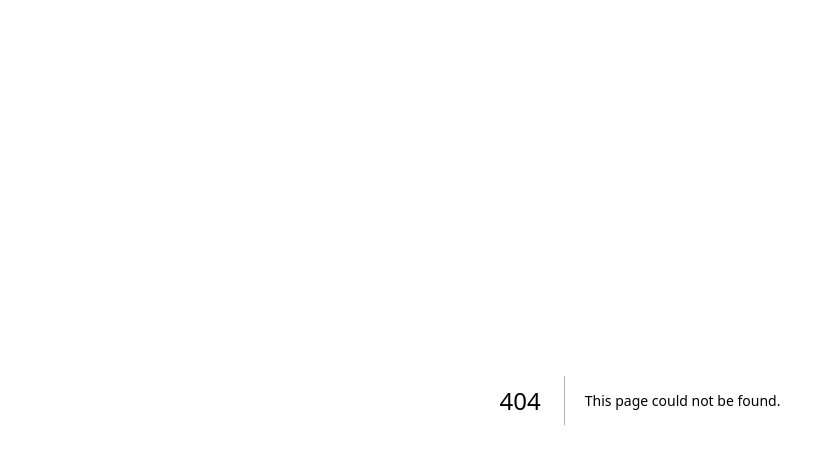
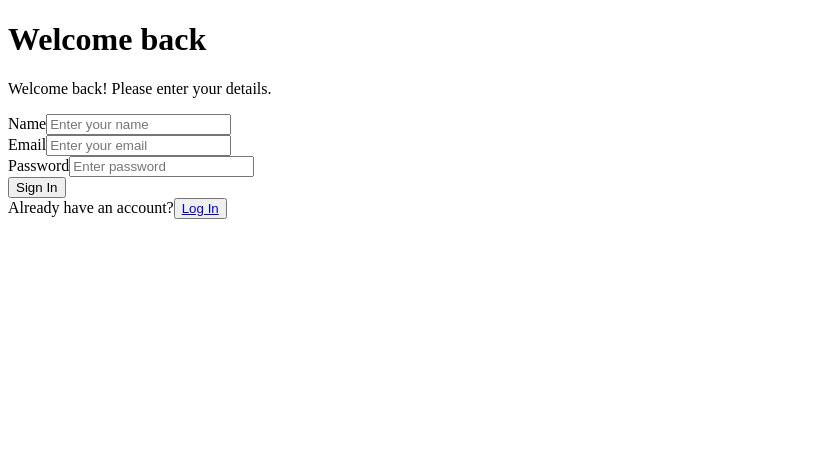
Before and after one commit to DalvinderSingh2022/Tasker, a Next.js app: page /auth/signin in a window 1280 px wide. Before the commit this address had no page. Shown: the top 464 px of the page, without its empty margins (0-835 px from the left). Built offline with nearby package versions, Linux system fonts and the light colour scheme.

Commit message:
Authentication functioanlity added

```diff
--- /dev/null
+++ b/firebase.js
@@ -0,0 +1,16 @@
+import { initializeApp } from "firebase/app";
+import { getAuth } from "firebase/auth";
+
+const firebaseConfig = {
+    apiKey: "AIzaSyBxJ0nL7YvYTLrHCubomGINJ2Kuh-Tt7w8",
+    authDomain: "todo-web-1180e.firebaseapp.com",
+    databaseURL: "https://todo-web-1180e-default-rtdb.asia-southeast1.firebasedatabase.app",
+    projectId: "todo-web-1180e",
+    storageBucket: "todo-web-1180e.appspot.com",
+    messagingSenderId: "487754811179",
+    appId: "1:487754811179:web:f0d486b055c2b0933a676e",
+    measurementId: "G-LEPLPB7JRQ"
+};
+
+const app = initializeApp(firebaseConfig);
+export const auth = getAuth(app);
--- a/package.json
+++ b/package.json
@@ -9,8 +9,9 @@
     "lint": "next lint"
   },
   "dependencies": {
+    "firebase": "^10.7.1",
+    "next": "14.0.4",
     "react": "^18",
-    "react-dom": "^18",
-    "next": "14.0.4"
+    "react-dom": "^18"
   }
 }
--- a/pages/_app.js
+++ b/pages/_app.js
@@ -1,5 +1,14 @@
+import { authContext, authReducer, initialAuthState } from '@/store/auth';
+import { useReducer } from 'react';
+
 function MyApp({ Component, pageProps }) {
-    return <Component {...pageProps} />
+    const [authState, authDispatch] = useReducer(authReducer, initialAuthState);
+
+    return (
+        <authContext.Provider value={{ authState, authDispatch }}>
+            <Component {...pageProps} />
+        </authContext.Provider>
+    );
 }
 
-export default MyApp
+export default MyApp;
--- /dev/null
+++ b/pages/auth/signin.js
@@ -0,0 +1,94 @@
+import { createUserWithEmailAndPassword, updateProfile } from "firebase/auth";
+import { auth } from "../../firebase";
+import Link from "next/link";
+import { useRouter } from "next/router";
+import { useContext, useState } from "react";
+import { authContext } from "@/store/auth";
+
+const login = () => {
+    const { authDispatch } = useContext(authContext);
+    const router = useRouter();
+    const [user, setUser] = useState({
+        displayName: null,
+        email: null,
+        password: null,
+        uid: null,
+    });
+
+    const handlechange = (e) => {
+        const name = e.target.name;
+        const value = e.target.value;
+        setUser(prev => ({ ...prev, [name]: value }));
+    }
+
+    const handlesubmit = (e) => {
+        e.preventDefault();
+        createUserWithEmailAndPassword(auth, user.email, user.password)
+            .then(userInfo => {
+                updateProfile(auth.currentUser, { displayName: user.displayName });
+                authDispatch({
+                    type: "LOGIN",
+                    payload: {
+                        displayName: userInfo.user.displayName,
+                        email: userInfo.user.email,
+                        password: user.password,
+                        uid: userInfo.user.uid,
+                    }
+                });
+                router.push('/');
+            }).catch(error => {
+                console.error(error);
+            });
+    }
+    return (
+        <div>
+            <div>
+                <h1>Welcome back</h1>
+                <p>Welcome back! Please enter your details.</p>
+            </div>
+            <form onSubmit={(e) => handlesubmit(e)}>
+                <div>
+                    <label htmlFor="displayName">Name</label>
+                    <input
+                        type="text"
+                        id='displayName'
+                        name='displayName'
+                        placeholder='Enter your name'
+                        value={user.displayName || ''}
+                        onChange={(e) => handlechange(e)} />
+                </div>
+                <div >
+                    <label htmlFor="email">Email</label>
+                    <input
+                        type="email"
+                        id='email'
+                        name='email'
+                        placeholder='Enter your email'
+                        value={user.email || ''}
+                        onChange={(e) => handlechange(e)} />
+                </div>
+                <div >
+                    <label htmlFor="password">Password</label>
+                    <input
+                        type="password"
+                        id='password'
+                        name='password'
+                        placeholder='Enter password'
+                        value={user.password || ''}
+                        onChange={(e) => handlechange(e)} />
+                </div>
+
+                <div className='flex col items-stretch w-full submit'>
+                    <button type='submit' className="btn pri submit">Sign In</button>
+                </div>
+
+                <div className='change'>
+                    Already have an account?
+                    <button type='button'><Link href='/auth/login'>Log In</Link></button>
+                </div>
+            </form>
+        </div>
+    )
+}
+
+export default login;
--- /dev/null
+++ b/store/auth.js
@@ -0,0 +1,32 @@
+import { createContext } from "react";
+
+export const authContext = createContext();
+
+export const initialAuthState = {
+    isAuthenticated: false,
+    displayName: null,
+    email: null,
+    password: null,
+    uid: null,
+};
+
+export function authReducer(state, action) {
+    if (action.type === "LOGIN") {
+        localStorage.setItem("todoweb", JSON.stringify({ ...action.payload }));
+        return {
+            isAuthenticated: true,
+            ...action.payload
+        }
+    }
+    if (action.type === "LOGOUT") {
+        localStorage.removeItem("todoweb");
+        return { ...initialAuthState }
+    }
+    if (action.type === "RETRIEVE") {
+        const user = JSON.parse(localStorage.getItem("todoweb"));
+        return {
+            isAuthenticated: true,
+            ...user
+        }
+    }
+}
```
Also changed, not shown: pages/auth/login.js (added, +82 -0 lines), pages/index.js (+14 -2 lines), components/Navbar.js (added), pages/auth/auth.modules.css (added), 1 other file (tests, documents, lock files or other folders).
